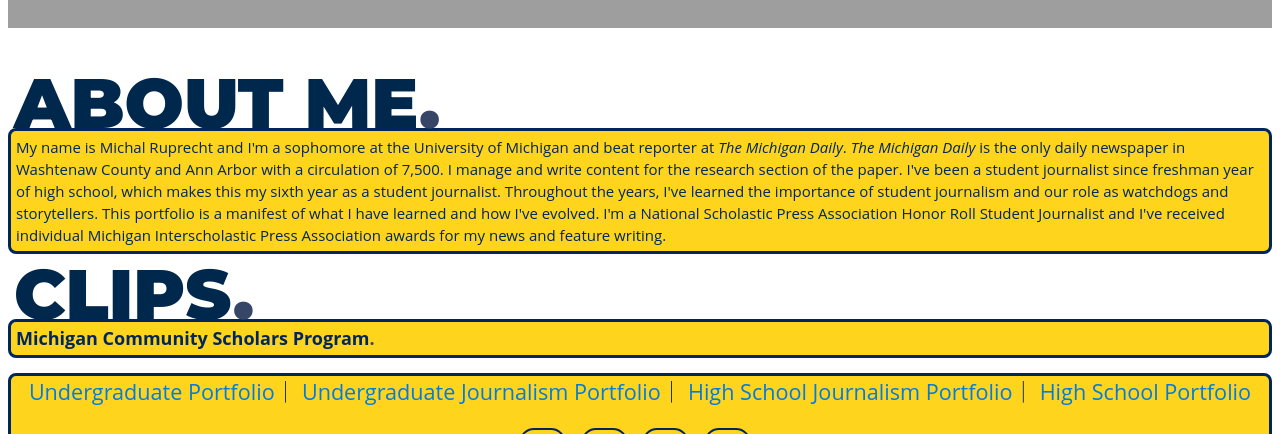
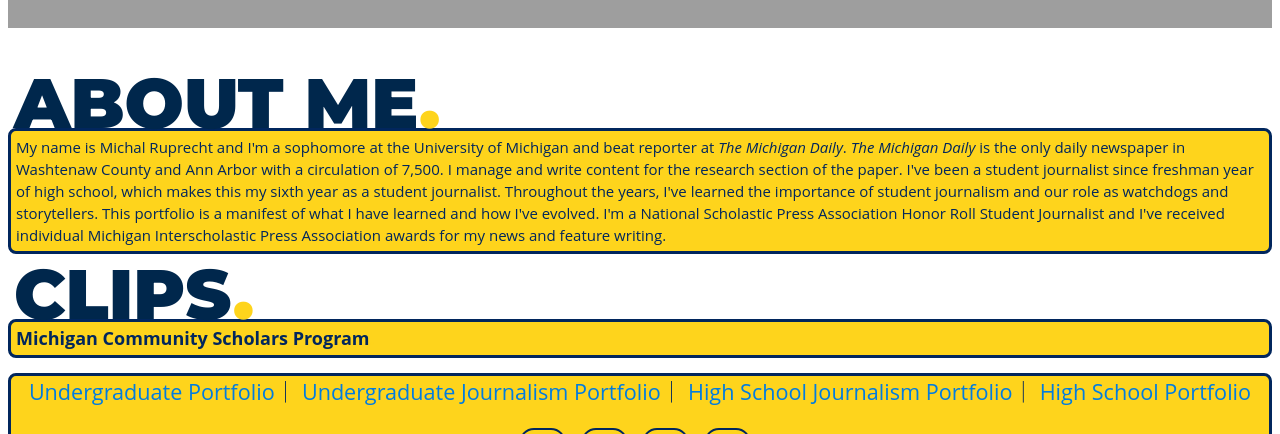
Before and after one commit to MichalRuprecht/michalruprecht.github.io, a Jekyll site: the page built from pages/journalism.html, in a window 1280 px wide. Shown: the part 940-1374 px from the top of the page. Built offline with Jekyll 4.4.1, drawn with Linux system fonts in a browser that asks for light colours.

Commit message:
Update journalism.html

```diff
--- a/pages/journalism.html
+++ b/pages/journalism.html
@@ -11,17 +11,17 @@ title: Michal T. Ruprecht Official Website
     <img src="https://michalruprecht.com/assets/jp/profile.svg" alt="Michal Ruprecht" class="center">
 
     <div class="title">
-      <br />ABOUT ME<font color="#374567">.</font>
+      <br />ABOUT ME<font color="#FED41C">.</font>
     </div>
     <div class="college">
       <h3>My name is Michal Ruprecht and I'm a sophomore at the University of Michigan and beat reporter at <i>The Michigan Daily</i>. <i>The Michigan Daily</i> is the only daily newspaper in Washtenaw County and Ann Arbor with a circulation of 7,500. I manage and write content for the research section of the paper. I've been a student journalist since freshman year of high school, which makes this my sixth year as a student journalist. Throughout the years, I've learned the importance of student journalism and our role as watchdogs and storytellers. This portfolio is a manifest of what I have learned and how I've evolved. I'm a National Scholastic Press Association Honor Roll Student Journalist and I've received individual Michigan Interscholastic Press Association awards for my news and feature writing.</h3>
     </div>
 
       <div class="title">
-        CLIPS<font color="#374567">.</font>
+        CLIPS<font color="#FED41C">.</font>
       </div>
       <div class="college">
-        <h3><b><big>Michigan Community Scholars Program<font color="#374567">.</font></big></b>
+        <h3><b><big>Michigan Community Scholars Program<font color="#FED41C">.</font></big></b>
       </div>
     </body>
 </html>
```
